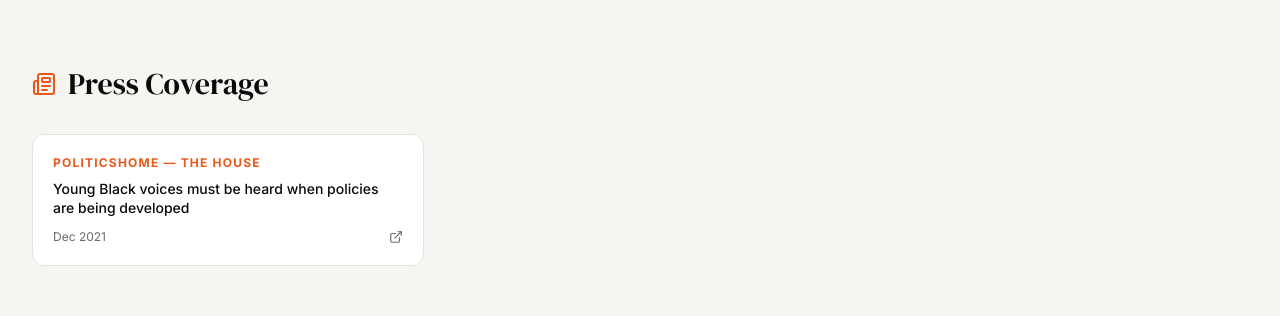
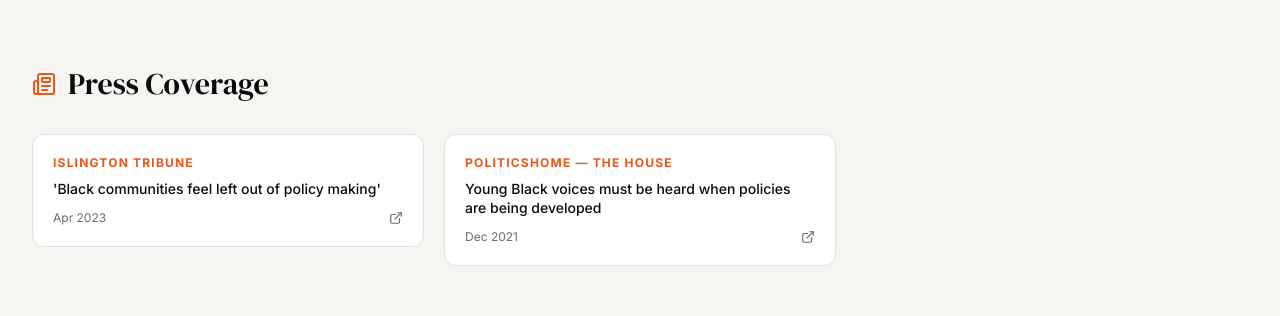
Before and after one commit to michael-gage80/tbpi, a Next.js app: page /media in a window 1280 px wide. Shown: the part 1600-1916 px from the top of the page. Built offline with nearby package versions, Linux system fonts and the light colour scheme.

Commit message:
Add Islington Tribune article to press coverage

```diff
--- a/app/media/page.tsx
+++ b/app/media/page.tsx
@@ -59,6 +59,12 @@ const episodes = [
 ];
 
 const pressHits = [
+  {
+    outlet: "Islington Tribune",
+    headline: "'Black communities feel left out of policy making'",
+    date: "Apr 2023",
+    href: "https://www.islingtontribune.co.uk/article/black-communities-feel-left-out-of-policy-making",
+  },
   {
     outlet: "PoliticsHome — The House",
     headline: "Young Black voices must be heard when policies are being developed",
```
